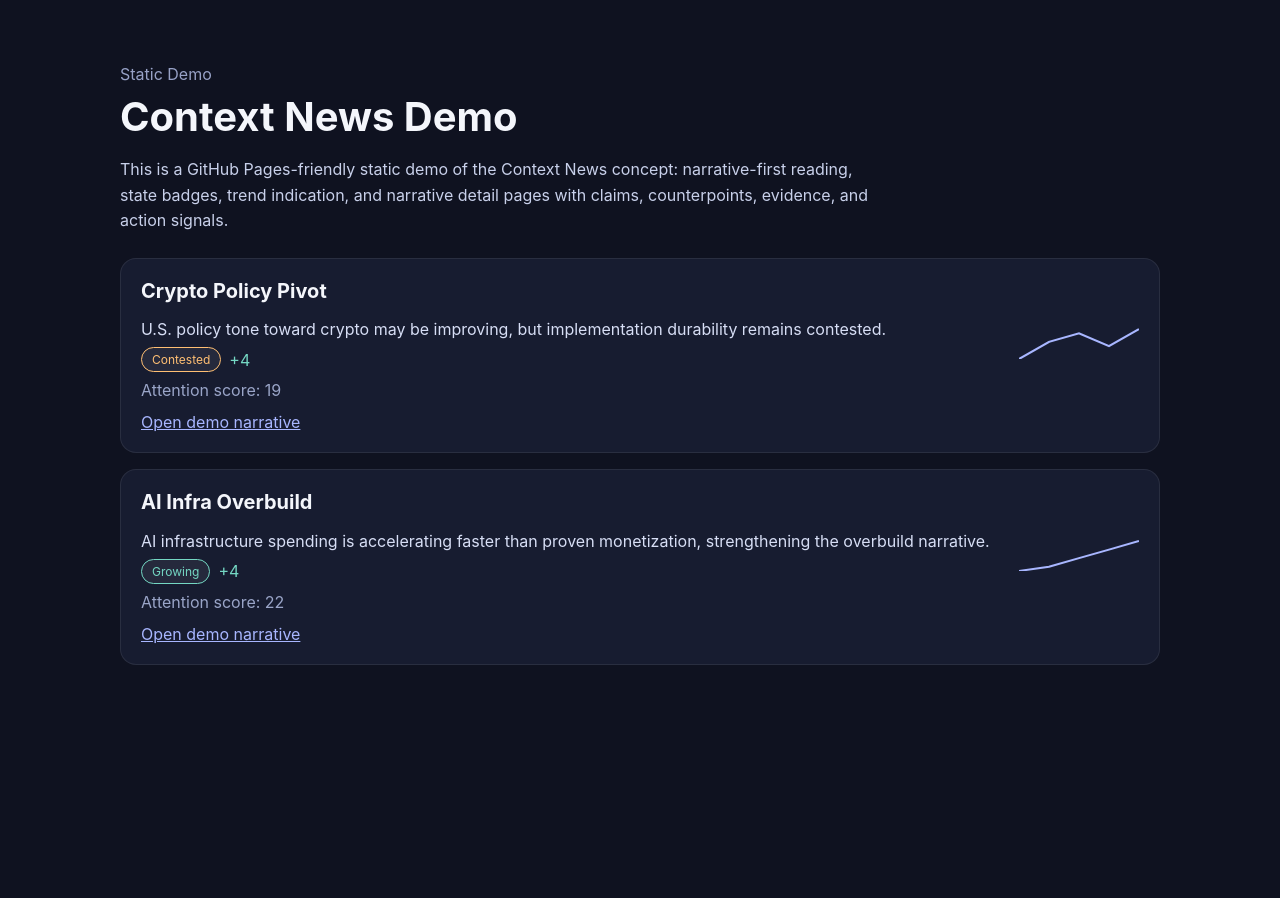
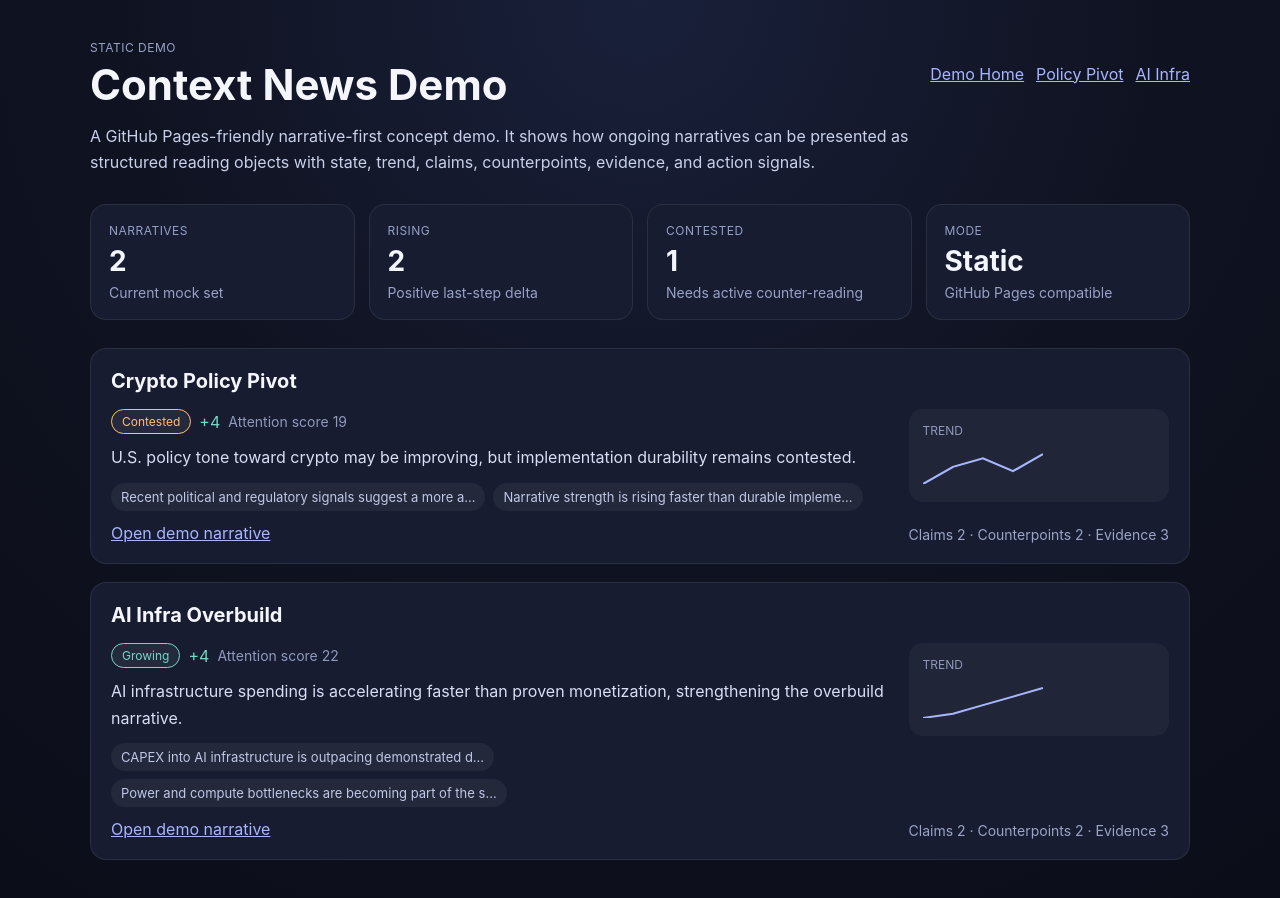
Before and after one commit to dorajikim101/context-news-docs, a Next.js app in the folder frontend/: page /demo in a window 1280 px wide. Shown: the top 898 px of the page. Before the commit the page ends 800 px from the top, so only its background shows below. Built offline with nearby package versions, Linux system fonts and the light colour scheme.

Commit message:
feat: polish static demo presentation

```diff
--- a/frontend/app/demo/page.tsx
+++ b/frontend/app/demo/page.tsx
@@ -4,40 +4,61 @@ import { SectionCard } from '../../components/SectionCard';
 import { Sparkline } from '../../components/Sparkline';
 import { StateBadge } from '../../components/StateBadge';
 import { DeltaText } from '../../components/DeltaText';
+import { Layout } from '../../components/Layout';
+import { MetricCard } from '../../components/MetricCard';
 
 export default function DemoHomePage() {
+  const rising = narratives.filter((n) => n.trend[n.trend.length - 1] > n.trend[n.trend.length - 2]).length;
+  const contested = narratives.filter((n) => n.state === 'contested').length;
+
   return (
-    <main style={{ maxWidth: 1040, margin: '0 auto', padding: '48px 24px' }}>
-      <p style={{ color: '#98a2c7', marginBottom: 8 }}>Static Demo</p>
-      <h1 style={{ fontSize: 40, margin: '0 0 16px' }}>Context News Demo</h1>
-      <p style={{ color: '#c8d0ea', lineHeight: 1.6, maxWidth: 760 }}>
-        This is a GitHub Pages-friendly static demo of the Context News concept: narrative-first reading,
-        state badges, trend indication, and narrative detail pages with claims, counterpoints, evidence, and action signals.
-      </p>
-      <div style={{ display: 'grid', gap: 16, marginTop: 24 }}>
+    <Layout
+      eyebrow="Static Demo"
+      title="Context News Demo"
+      subtitle="A GitHub Pages-friendly narrative-first concept demo. It shows how ongoing narratives can be presented as structured reading objects with state, trend, claims, counterpoints, evidence, and action signals."
+    >
+      <section style={{ display: 'grid', gap: 14, gridTemplateColumns: 'repeat(auto-fit, minmax(220px, 1fr))', marginBottom: 28 }}>
+        <MetricCard label="Narratives" value={String(narratives.length)} hint="Current mock set" />
+        <MetricCard label="Rising" value={String(rising)} hint="Positive last-step delta" />
+        <MetricCard label="Contested" value={String(contested)} hint="Needs active counter-reading" />
+        <MetricCard label="Mode" value="Static" hint="GitHub Pages compatible" />
+      </section>
+
+      <section style={{ display: 'grid', gap: 18 }}>
         {narratives.map((item) => (
           <SectionCard key={item.id} title={item.title}>
-            <div style={{ display: 'flex', justifyContent: 'space-between', gap: 16, flexWrap: 'wrap' }}>
-              <div style={{ flex: 1, minWidth: 260 }}>
-                <p style={{ margin: '0 0 8px', color: '#d7def5' }}>{item.one_line_summary}</p>
-                <div style={{ display: 'flex', gap: 8, alignItems: 'center', marginBottom: 8 }}>
+            <div style={{ display: 'flex', justifyContent: 'space-between', gap: 18, flexWrap: 'wrap' }}>
+              <div style={{ flex: 1, minWidth: 280 }}>
+                <div style={{ display: 'flex', gap: 8, alignItems: 'center', marginBottom: 10, flexWrap: 'wrap' }}>
                   <StateBadge state={item.state} />
                   <DeltaText values={item.trend} />
+                  <span style={{ color: '#8e99bb', fontSize: 14 }}>Attention score {item.attention_score}</span>
                 </div>
-                <p style={{ margin: 0, color: '#9aa5c8' }}>Attention score: {item.attention_score}</p>
-                <div style={{ marginTop: 12 }}>
-                  <Link href={`/demo/narratives/${item.slug}`} style={{ color: '#a8b6ff' }}>
-                    Open demo narrative
-                  </Link>
+                <p style={{ margin: '0 0 12px', color: '#d7def5', lineHeight: 1.65 }}>{item.one_line_summary}</p>
+                <div style={{ display: 'flex', gap: 8, flexWrap: 'wrap', marginBottom: 12 }}>
+                  {item.claims.slice(0, 2).map((claim) => (
+                    <span key={claim} style={{ padding: '6px 10px', borderRadius: 999, background: 'rgba(255,255,255,0.05)', color: '#bfc8e6', fontSize: 13 }}>
+                      {claim.slice(0, 56)}{claim.length > 56 ? '…' : ''}
+                    </span>
+                  ))}
                 </div>
+                <Link href={`/demo/narratives/${item.slug}`} style={{ color: '#a8b6ff' }}>
+                  Open demo narrative
+                </Link>
               </div>
-              <div style={{ minWidth: 120 }}>
-                <Sparkline values={item.trend} />
+              <div style={{ minWidth: 180, display: 'grid', alignContent: 'space-between', gap: 14 }}>
+                <div style={{ padding: 14, borderRadius: 14, background: 'rgba(255,255,255,0.04)' }}>
+                  <p style={{ margin: '0 0 6px', color: '#8e99bb', fontSize: 12, textTransform: 'uppercase' }}>Trend</p>
+                  <Sparkline values={item.trend} />
+                </div>
+                <div style={{ color: '#9aa5c8', fontSize: 14 }}>
+                  Claims {item.claims.length} · Counterpoints {item.counterpoints.length} · Evidence {item.evidence.length}
+                </div>
               </div>
             </div>
           </SectionCard>
         ))}
-      </div>
-    </main>
+      </section>
+    </Layout>
   );
 }
--- a/frontend/app/layout.tsx
+++ b/frontend/app/layout.tsx
@@ -1,7 +1,15 @@
 export default function RootLayout({ children }: { children: React.ReactNode }) {
   return (
     <html lang="ko">
-      <body style={{ margin: 0, fontFamily: 'Inter, Arial, sans-serif', background: '#0f1220', color: '#f4f6fb' }}>
+      <body
+        style={{
+          margin: 0,
+          fontFamily: 'Inter, Arial, sans-serif',
+          background: 'radial-gradient(circle at top, #19203a 0%, #0f1220 48%, #0b0e19 100%)',
+          color: '#f4f6fb',
+          minHeight: '100vh',
+        }}
+      >
         {children}
       </body>
     </html>
--- /dev/null
+++ b/frontend/components/Layout.tsx
@@ -0,0 +1,33 @@
+import Link from 'next/link';
+
+export function Layout({
+  eyebrow,
+  title,
+  subtitle,
+  children,
+}: {
+  eyebrow: string;
+  title: string;
+  subtitle?: string;
+  children: React.ReactNode;
+}) {
+  return (
+    <main style={{ maxWidth: 1100, margin: '0 auto', padding: '40px 24px 72px' }}>
+      <header style={{ marginBottom: 28 }}>
+        <div style={{ display: 'flex', justifyContent: 'space-between', gap: 16, alignItems: 'center', flexWrap: 'wrap', marginBottom: 16 }}>
+          <div>
+            <p style={{ color: '#98a2c7', margin: '0 0 8px', letterSpacing: '0.04em', textTransform: 'uppercase', fontSize: 12 }}>{eyebrow}</p>
+            <h1 style={{ fontSize: 42, lineHeight: 1.05, margin: 0 }}>{title}</h1>
+          </div>
+          <nav style={{ display: 'flex', gap: 12, flexWrap: 'wrap' }}>
+            <Link href="/demo" style={{ color: '#a8b6ff' }}>Demo Home</Link>
+            <Link href="/demo/narratives/crypto-policy-pivot" style={{ color: '#a8b6ff' }}>Policy Pivot</Link>
+            <Link href="/demo/narratives/ai-infra-overbuild" style={{ color: '#a8b6ff' }}>AI Infra</Link>
+          </nav>
+        </div>
+        {subtitle ? <p style={{ color: '#c8d0ea', lineHeight: 1.65, maxWidth: 820, margin: 0 }}>{subtitle}</p> : null}
+      </header>
+      {children}
+    </main>
+  );
+}
--- /dev/null
+++ b/frontend/components/MetricCard.tsx
@@ -0,0 +1,9 @@
+export function MetricCard({ label, value, hint }: { label: string; value: string; hint?: string }) {
+  return (
+    <div style={{ padding: 18, borderRadius: 16, background: '#171c30', border: '1px solid rgba(255,255,255,0.08)' }}>
+      <p style={{ margin: '0 0 6px', color: '#93a0c8', fontSize: 12, textTransform: 'uppercase', letterSpacing: '0.04em' }}>{label}</p>
+      <p style={{ margin: '0 0 6px', color: '#f3f6ff', fontSize: 28, fontWeight: 700 }}>{value}</p>
+      {hint ? <p style={{ margin: 0, color: '#98a2c7', fontSize: 14 }}>{hint}</p> : null}
+    </div>
+  );
+}
```
Also changed, not shown: frontend/app/demo/narratives/[slug]/page.tsx (+53 -14 lines), frontend/components/KeyList.tsx (added, +11 -0 lines).
